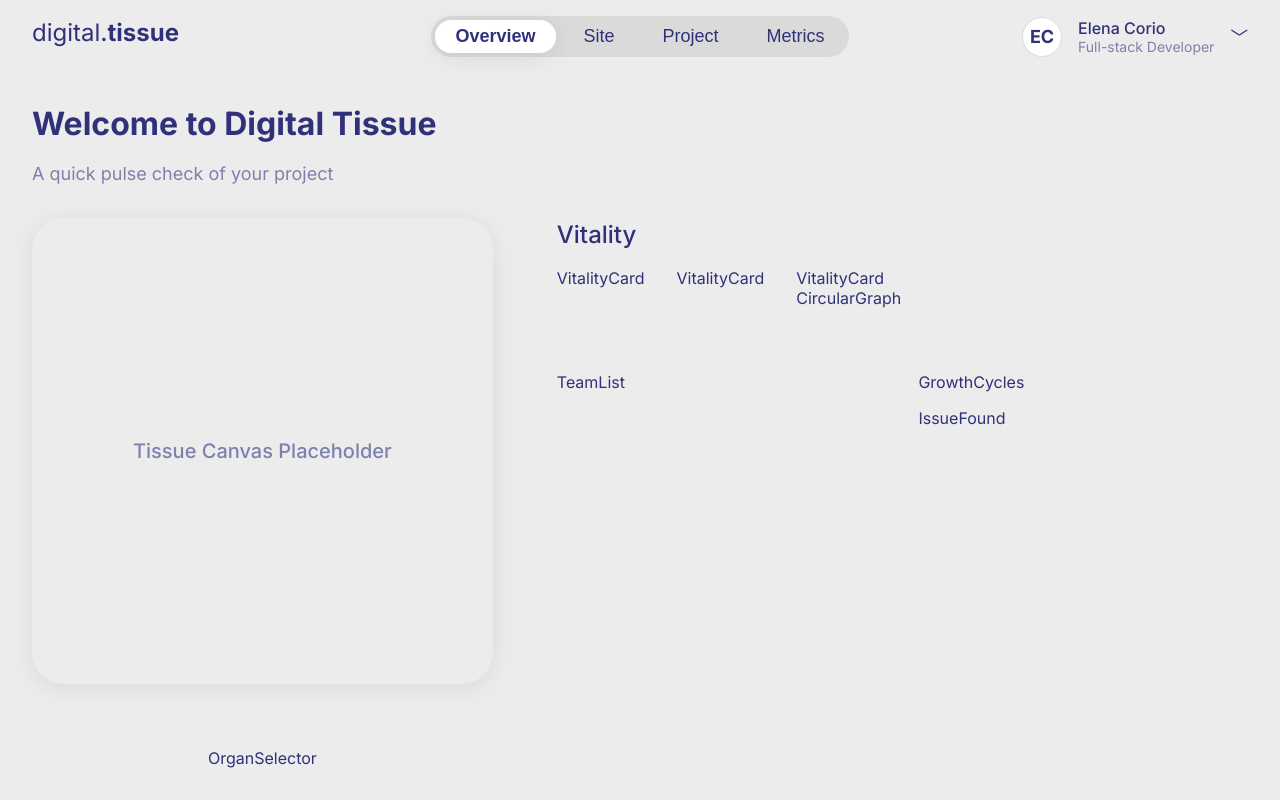
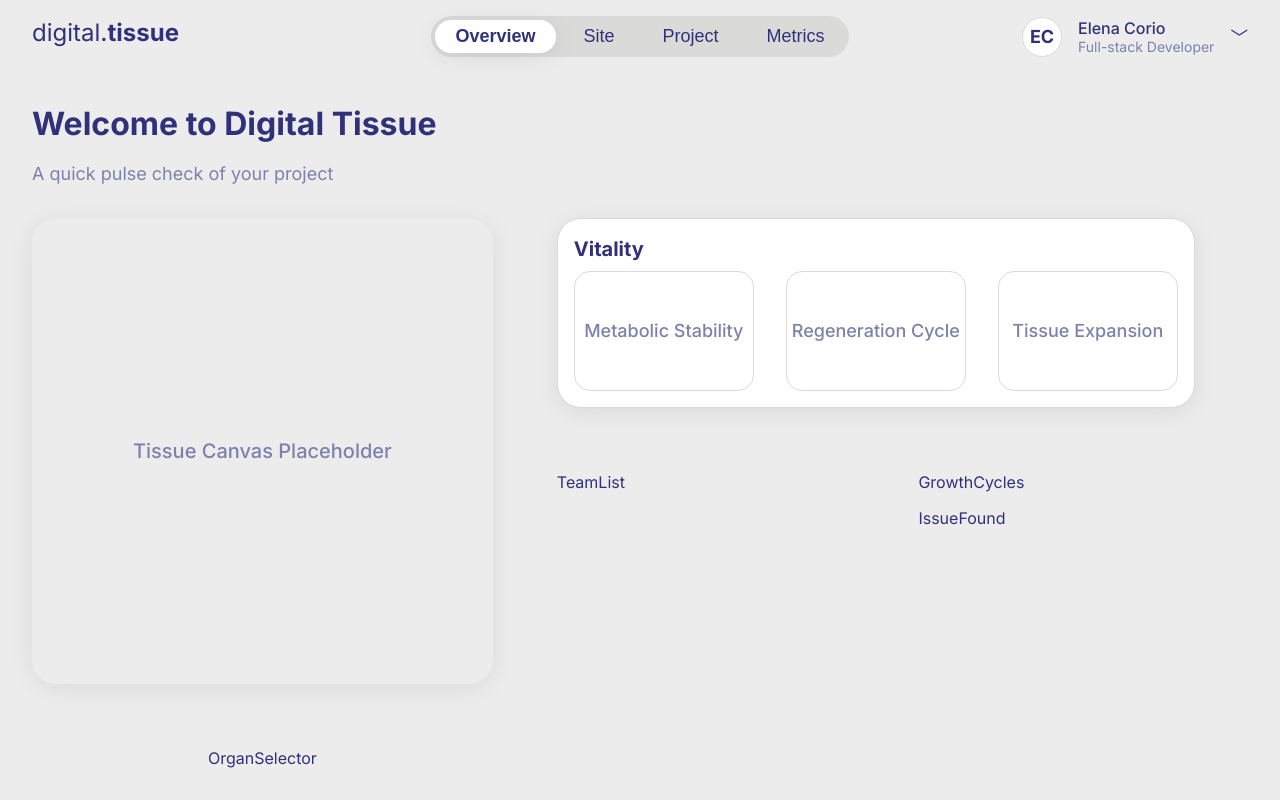
Before and after one commit to elena-corio/digital-tissue-dashboard, a Vue app in the folder frontend/: page / in a window 1280 px wide. Built offline with nearby package versions, Linux system fonts and the light colour scheme.

Commit message:
Add vitality card with 3 children cards

```diff
--- a/frontend/src/components/VitalityCard.vue
+++ b/frontend/src/components/VitalityCard.vue
@@ -1,5 +1,56 @@
 <template>
-  <div class="vitality-card">VitalityCard <slot /></div>
+  <div class="vitality-card-parent">
+    <h4 class="card-title">{{ uitext.VITALITY.sectionTitle }}</h4>
+    <div class="vitality-children-wrapper">
+    <div class="vitality-card-child" v-for="card in cards" :key="card">
+      <span class="vitality-label">{{ card }}</span>
+    </div>
+    </div>
+  </div>
 </template>
+
 <script setup>
+const cards = [
+  uitext.VITALITY.cards.metabolic,
+  uitext.VITALITY.cards.regeneration,
+  uitext.VITALITY.cards.expansion
+]
+import * as uitext from '../uitext.js'
 </script>
+
+<style scoped>
+.vitality-card-parent {
+  display: flex;
+  background: white;
+  border: 1.5px solid var(--grey-100);
+  border-radius: var(--radius-lg);
+  padding: var(--space-md);
+  box-shadow: var(--shadow-soft);
+  justify-content: center;
+  flex-direction: column;
+}
+.vitality-children-wrapper {
+  display: flex;
+  flex-direction: row;
+  gap: var(--space-lg);
+}
+.vitality-card-child {
+  min-width: 180px;
+  min-height: 120px;
+  background:  white;
+  border: 1.5px solid var(--grey-100);
+  border-radius: var(--radius-md);
+  display: flex;
+  align-items: center;
+  justify-content: center;
+  transition: box-shadow 0.2s;
+}
+.vitality-card-child:hover {
+  box-shadow: var(--shadow-card);
+}
+.vitality-label {
+  color: var(--navy-50);
+  font-size: var(--font-size-h5);
+  font-weight: var(--font-weight-medium);
+}
+</style>
--- a/frontend/src/styles/style.css
+++ b/frontend/src/styles/style.css
@@ -59,7 +59,7 @@
     /* Radius */
     --radius-sm: 8px;
     --radius-md: 16px;
-    --radius-lg: 32px;
+    --radius-lg: 24px;
 
     /* Spacing */
     --space-xs: 4px;
@@ -131,6 +131,12 @@ h6, .h6 {
   color: var(--grey-100);
   line-height: var(--line-height-loose);
 }
+.card-title {
+  font-size: var(--font-size-h4);
+  font-weight: var(--font-weight-bold);
+  line-height: var(--line-height-normal);
+  margin: 0 0 var(--space-sm) 0;
+}
 
 /* Utility classes */
 .btn {
--- a/frontend/src/views/DashboardView.vue
+++ b/frontend/src/views/DashboardView.vue
@@ -15,13 +15,9 @@
       <!-- Right Column -->
       <section class="dashboard-right">
         <div class="dashboard-topbar">
-          <h3 class="h3">{{ uitext.VITALITY.sectionTitle }}</h3>
+
           <div class="dashboard-cards">
-            <VitalityCard type="metabolic" />
-            <VitalityCard type="regeneration" />
-            <VitalityCard type="expansion">
-              <CircularGraph />
-            </VitalityCard>
+            <VitalityCard />
           </div>
         </div>
         <div class="dashboard-bottom">
@@ -90,7 +86,6 @@ import * as uitext from '../uitext.js'
 .dashboard-cards {
   display: flex;
   gap: var(--space-lg);
-  margin-top: var(--space-md);
 }
 .dashboard-bottom {
   display: flex;
```
